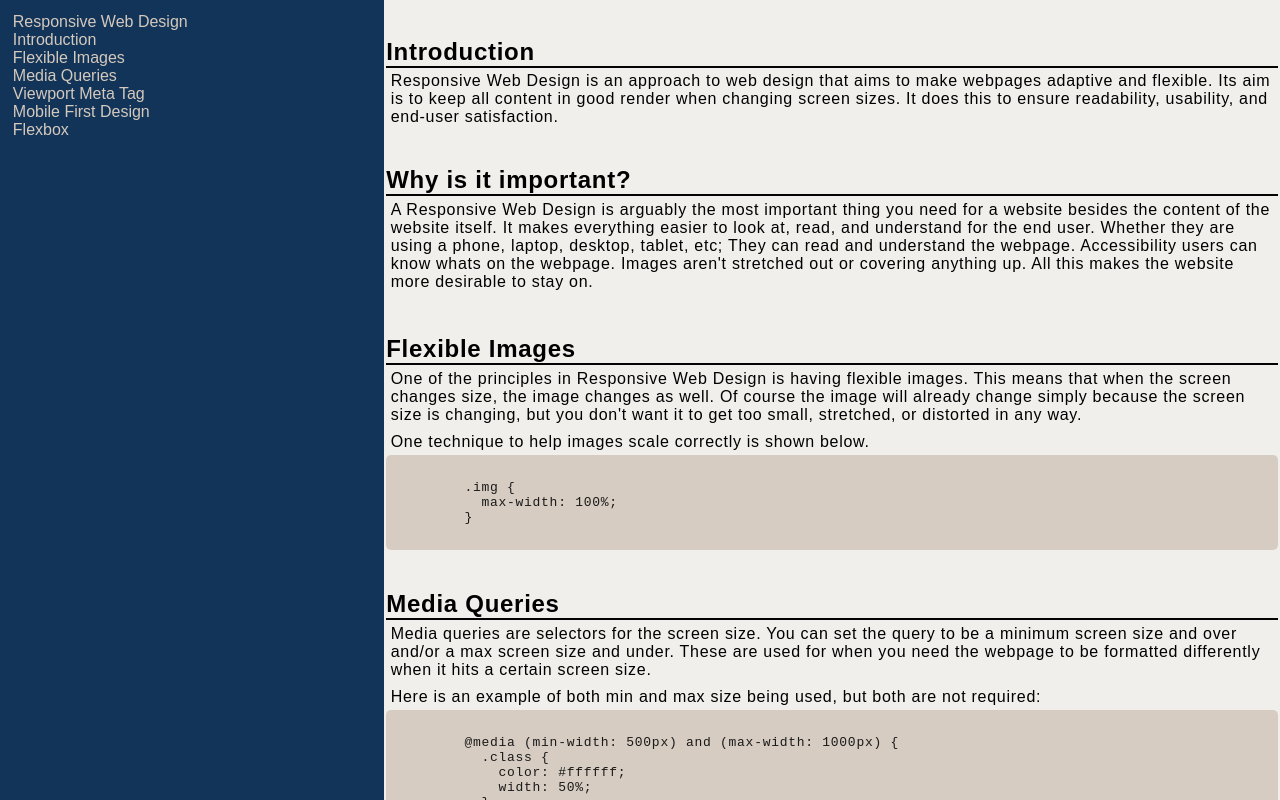
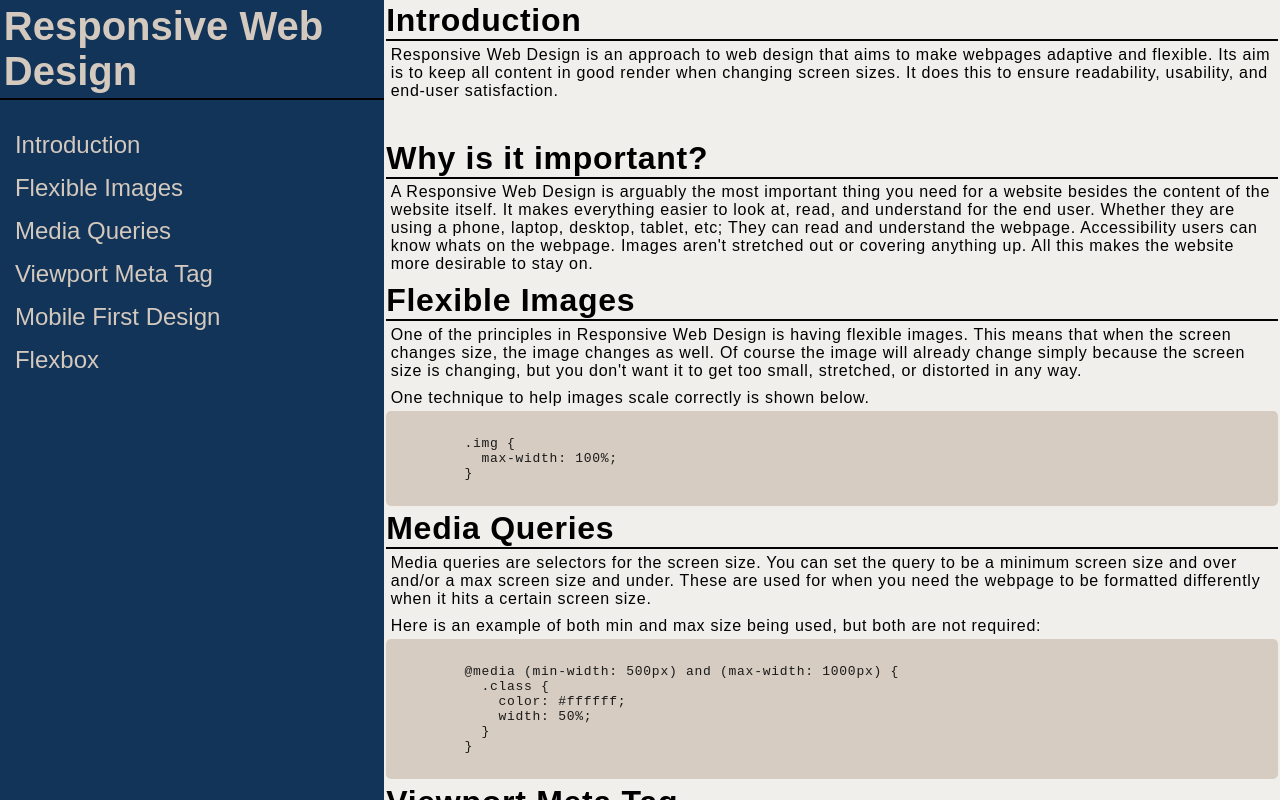
Before and after one commit to GojuNoah/Technical-Documentation-Page, a plain HTML site: page index.html in a window 1280 px wide. Drawn offline with Linux system fonts and the light colour scheme.

Commit message:
updating navbar

```diff
--- a/src/css/styles.css
+++ b/src/css/styles.css
@@ -212,17 +212,40 @@ code {
     position: fixed;
     display: flex;
     flex-direction: column;
-    padding: 1%;
     z-index: 1000;
     margin-right: 0.5%;
+  }
+  #navbar header {
+    font-size: 2.5rem;
+    font-weight: 700;
+    border-bottom: 2px solid #030303;
+    color: #D4C9BE;
+    padding: 1%;
+  }
+  #navbar ul {
+    display: flex;
+    flex-direction: column;
+    margin-top: 5%;
+    padding: 1%;
+  }
+  #navbar li {
+    margin: 2%;
+  }
+  #navbar a {
+    font-weight: 500;
+    font-size: 1.5rem;
+    padding: 1%;
   }
   main {
     margin-left: 30%;
   }
   .main-section h2 {
+    font-size: 2rem;
     font-weight: 600;
+    border-bottom: 2px solid #030303;
+  }
+  .main-section h2:nth-of-type(n+2) {
     margin-top: 4%;
-    border-bottom: 2px solid #030303;
   }
  }
 
```
